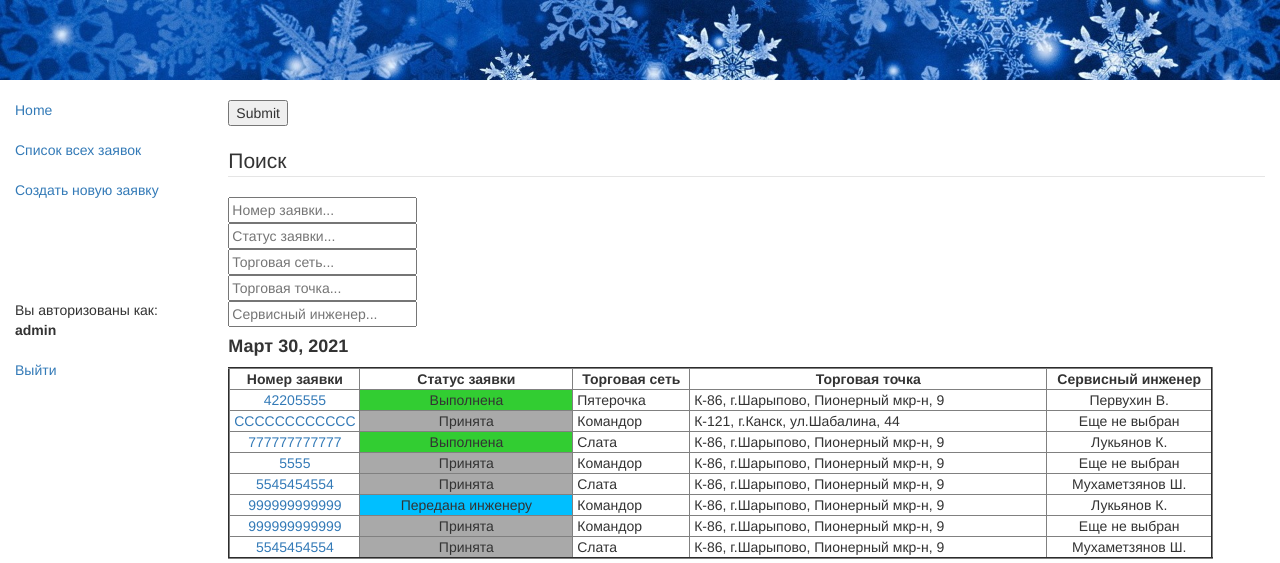
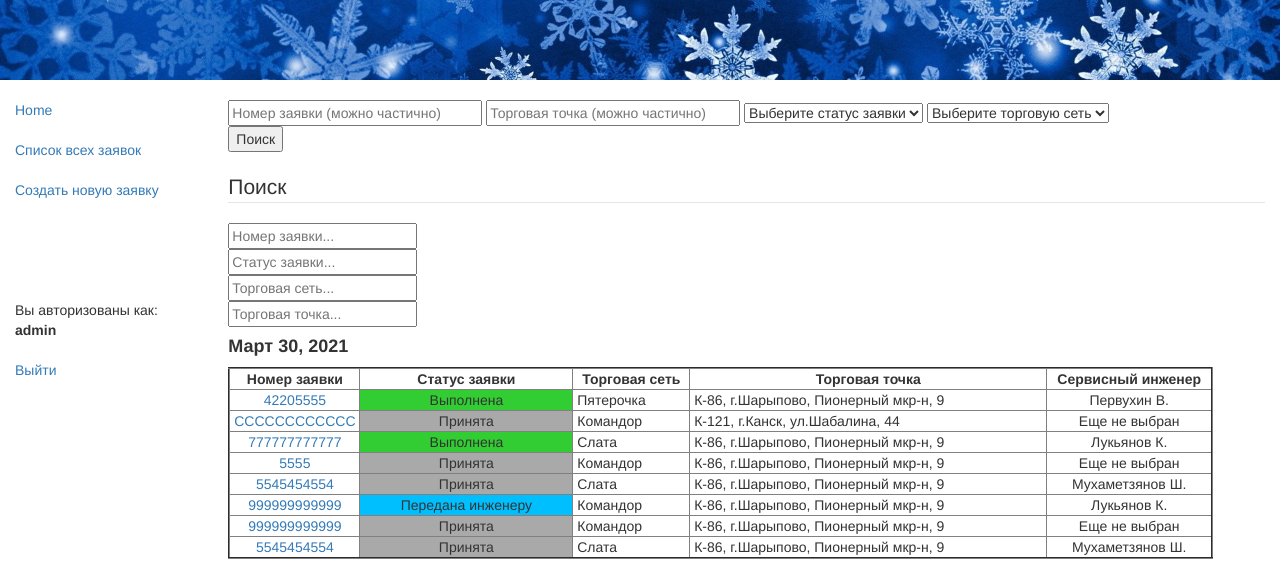
Before and after one commit to Igor-987/Sneg_Recs, a Django app: page /app/recs/ in a window 1280 px wide. Shown: the top 563 px of the page. Run offline with Django 3.2, Linux system fonts and the light colour scheme; a user stored in the database is signed in; data comes from the database, SQL or seed files in the repository; some libraries are stand-ins or nearby versions.

Commit message:
поиск падла заработал

```diff
--- a/app/templates/app/rec_list.html
+++ b/app/templates/app/rec_list.html
@@ -2,16 +2,35 @@
 
 {% block content %}
 <br>
-<form action="" method="get">
-            {{ filter.form.status }}
-            <input type="submit" />
-        </form>
+<form name="feedback" method="get" action="{% url 'recs' %}">
+
+ <input size = "28" type="text" name="rn" placeholder="Номер заявки (можно частично)">
+ <input size = "28" type="text" name="s" placeholder="Торговая точка (можно частично)">
+
+  <select name="rs">
+    <option value="">Выберите статус заявки</option>
+  {% for i in status_all %}
+    <option value={{ i.id }}>{{ i.name }}</option>
+  {% endfor %}
+  </select>
+
+  <select name="r">
+    <option value="">Выберите торговую сеть</option>
+  {% for i in retail_all %}
+    <option value={{ i.id }}>{{ i.name }}</option>
+  {% endfor %}
+  </select>
+<br>
+  <input type="submit" name="submit_btn" value="Поиск">
+</form>
 
 <br>
+
+
 <fieldset>
+
  <legend>Поиск</legend>
-
-<form action="{% url 'recs' %}" method="get">
+    <form action="{% url 'recs' %}" method="get">
   <input name="rn" type="text" placeholder="Номер заявки...">
 </form>
 
@@ -27,13 +46,8 @@
   <input name="s" type="text" placeholder="Торговая точка...">
 </form>
 
-<form action="{% url 'recs' %}" method="get">
-  <input name="t" type="text" placeholder="Сервисный инженер...">
-</form>
+</fieldset>
 
-
-
-</fieldset>
 
   {% if rec_list %}
 
--- a/app/views.py
+++ b/app/views.py
@@ -47,7 +47,6 @@ class RecList(PermissionRequiredMixin, generic.ListView):
         rs = self.request.GET.get('rs')
         r = self.request.GET.get('r')
         s = self.request.GET.get('s')
-        t = self.request.GET.get('t')
         recs = Rec.objects.all()
         if rn:
             recs = recs.filter(rec_num__icontains=rn)
@@ -57,8 +56,6 @@ class RecList(PermissionRequiredMixin, generic.ListView):
             recs = recs.filter(retail=r)
         if s:
             recs = recs.filter(store__icontains=s)
-        if t:
-            recs = recs.filter(tech=t)
 
         return recs
 
@@ -70,6 +67,8 @@ class RecList(PermissionRequiredMixin, generic.ListView):
              ddd.add(i.rec_date)
         ddd = sorted(ddd, reverse=True)[:45]  # сортировка убыванию даты и кол-во отображаемых дней
         # Добавляем новую переменную к контексту и инициализируем её некоторым значением
+        context['status_all'] = Status.objects.all()
+        context['retail_all'] = Retail.objects.all()
         context['ddd'] = ddd
         context['gray'] = gray
         context['blue'] = blue
```
